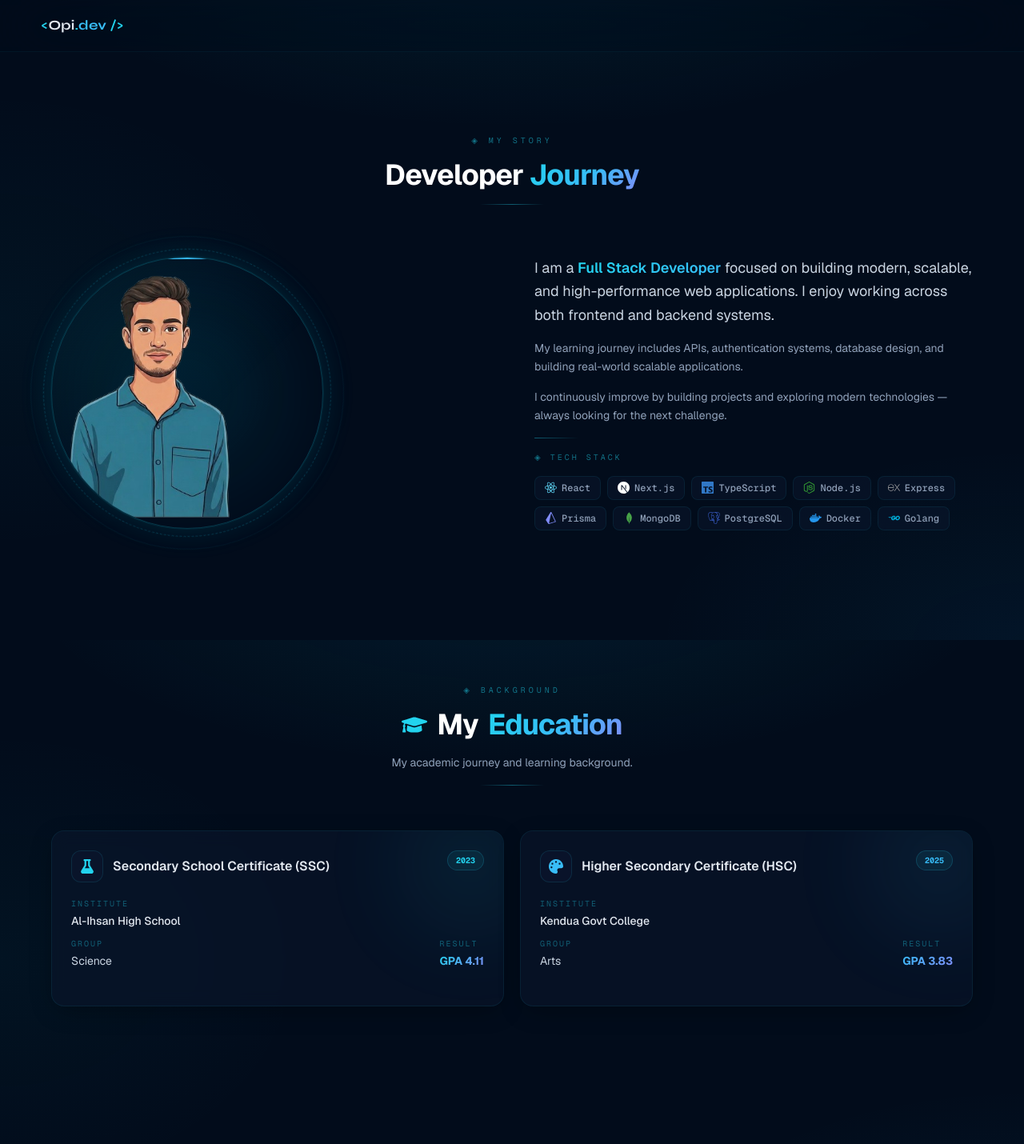
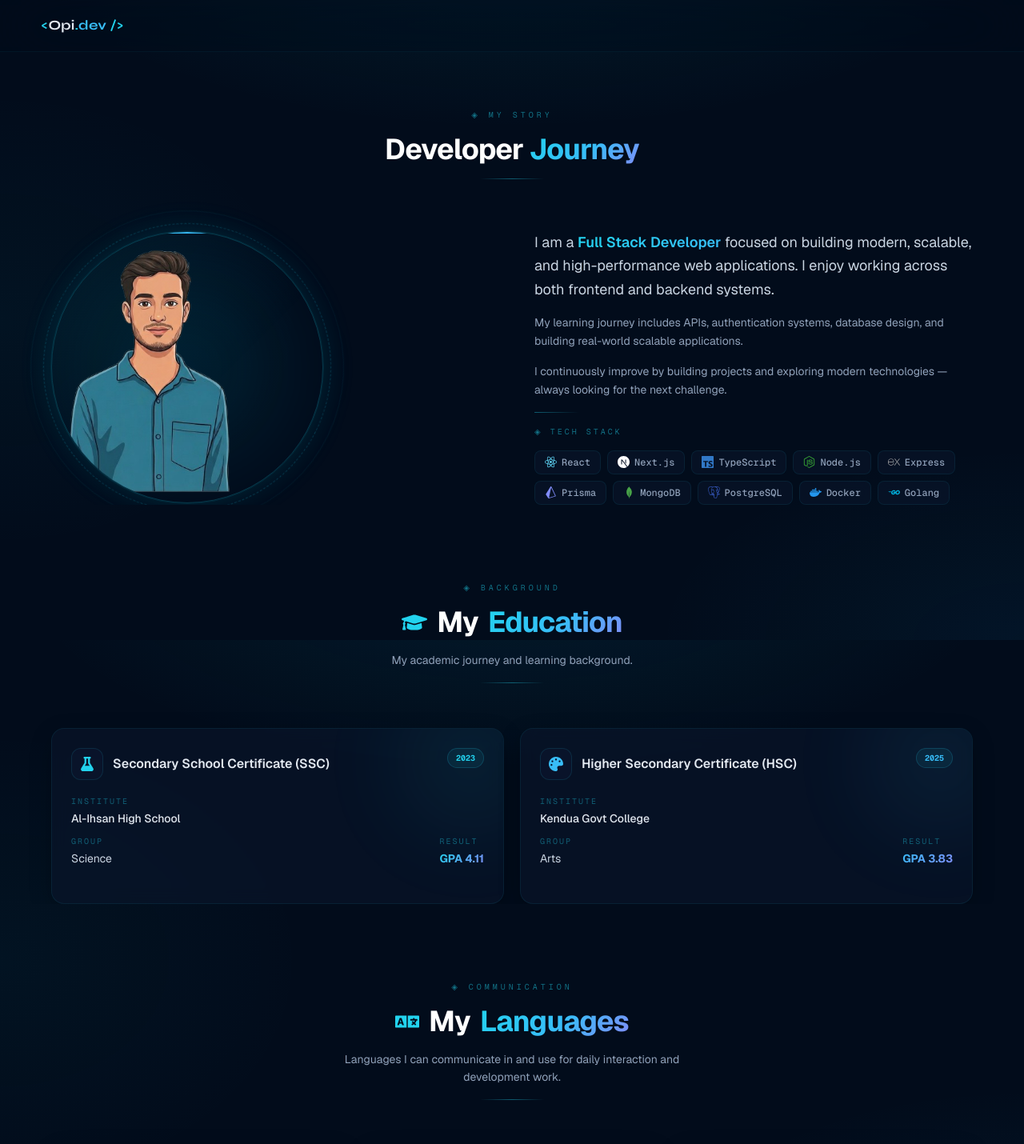
Before and after one commit to mdopi2024/full-stack-dev-portfolio, a Next.js app: page /about in a window 1280 px wide. Shown: the top 1430 px of the page at 80% size. Built offline with nearby package versions, Linux system fonts and the light colour scheme.

Commit message:
desing done

```diff
--- a/src/components/AboutMe.tsx
+++ b/src/components/AboutMe.tsx
@@ -7,7 +7,7 @@ const AboutMe = () => {
     return (
         <section
             id="about"
-            className="relative w-full py-24 px-4 sm:px-6 text-white overflow-hidden"
+            className="relative w-full pt-18 px-4 sm:px-6 text-white overflow-hidden "
         >
             <div className="relative max-w-6xl mx-auto">
 
--- a/src/components/HeroSection.tsx
+++ b/src/components/HeroSection.tsx
@@ -135,8 +135,7 @@ export default function HeroSection() {
             style={{ fontFamily: "var(--font-dm-sans)" }}
         >
             {/* ── Two-column grid ── */}
-            <div className="relative z-10 grid min-h-screen grid-cols-1 items-center gap-10 px-[clamp(20px,5vw,52px)] pt-[100px] pb-[80px] md:grid-cols-2 md:gap-16 md:pt-[90px]">
-
+            <div className="relative z-10 grid min-h-screen grid-cols-1 items-center gap-10 px-[clamp(20px,5vw,52px)] pt-[100px]  md:grid-cols-2 md:gap-16 md:pt-[90px]">
                 {/* LEFT COLUMN */}
                 <div className="flex flex-col">
 
--- a/src/components/Skillls.tsx
+++ b/src/components/Skillls.tsx
@@ -39,7 +39,7 @@ export default function SkillsSection() {
     return (
         <section
             id="skills"
-            className="relative w-full py-24 px-4 sm:px-6 overflow-hidden text-white"
+            className="relative w-full pt-18 px-4 sm:px-6 overflow-hidden text-white"
         >
             <div className="relative max-w-6xl mx-auto">
 
--- a/src/components/about/Dev_info.tsx
+++ b/src/components/about/Dev_info.tsx
@@ -25,7 +25,7 @@ export default function DevInfo() {
     return (
         <section
             id="dev-info"
-            className="relative w-full py-24 px-4 sm:px-6 text-white overflow-hidden"
+            className="relative w-full pt-16 px-4 sm:px-6 text-white overflow-hidden"
         >
             <div className="relative max-w-6xl mx-auto">
 
--- a/src/components/about/Education.tsx
+++ b/src/components/about/Education.tsx
@@ -28,7 +28,7 @@ export default function Education() {
     return (
         <section
             id="education"
-            className="relative w-full py-24 px-4 sm:px-6 text-white overflow-hidden"
+            className="relative w-full pt-24 px-4 sm:px-6 text-white overflow-hidden"
         >
             <div className="relative max-w-6xl mx-auto">
 
```
